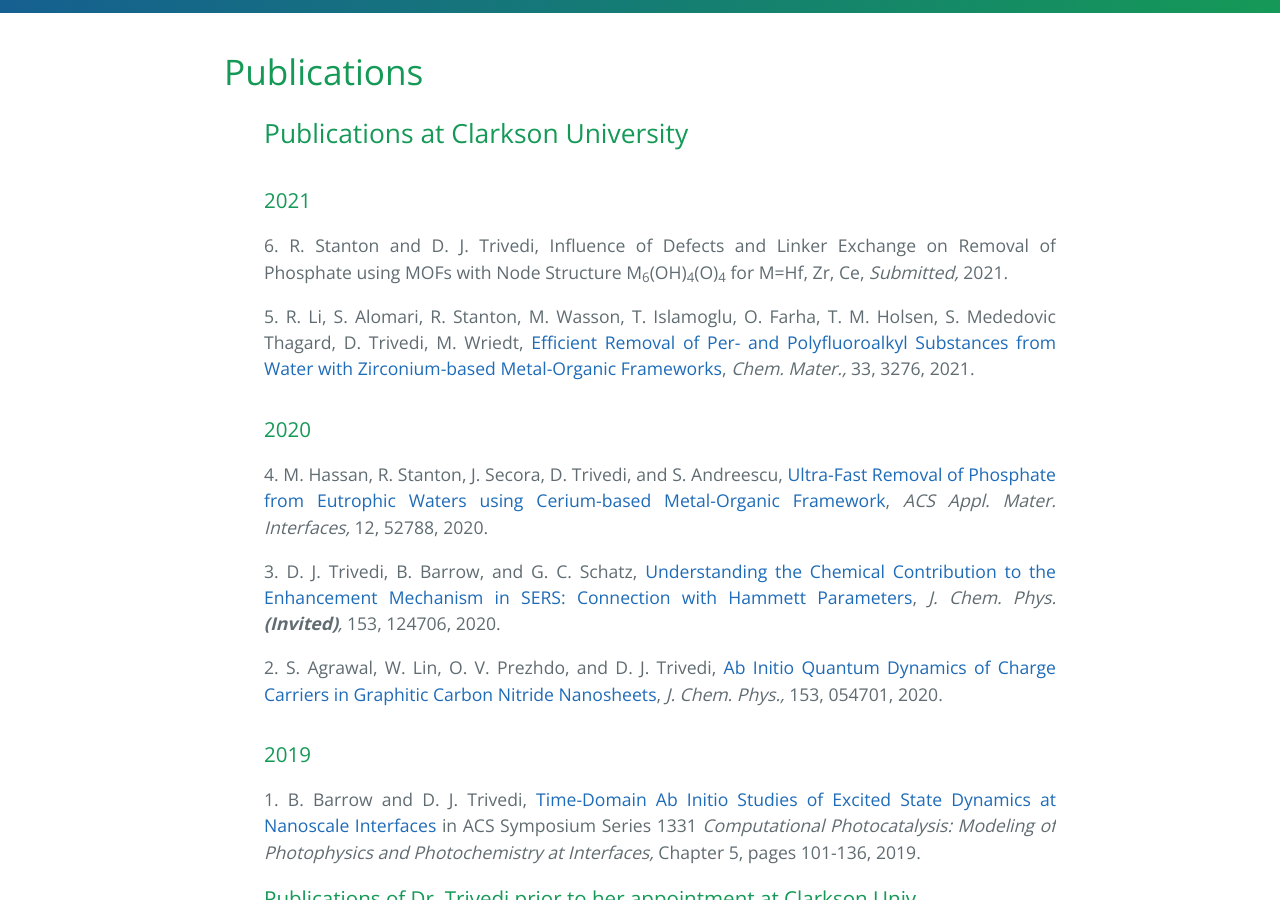
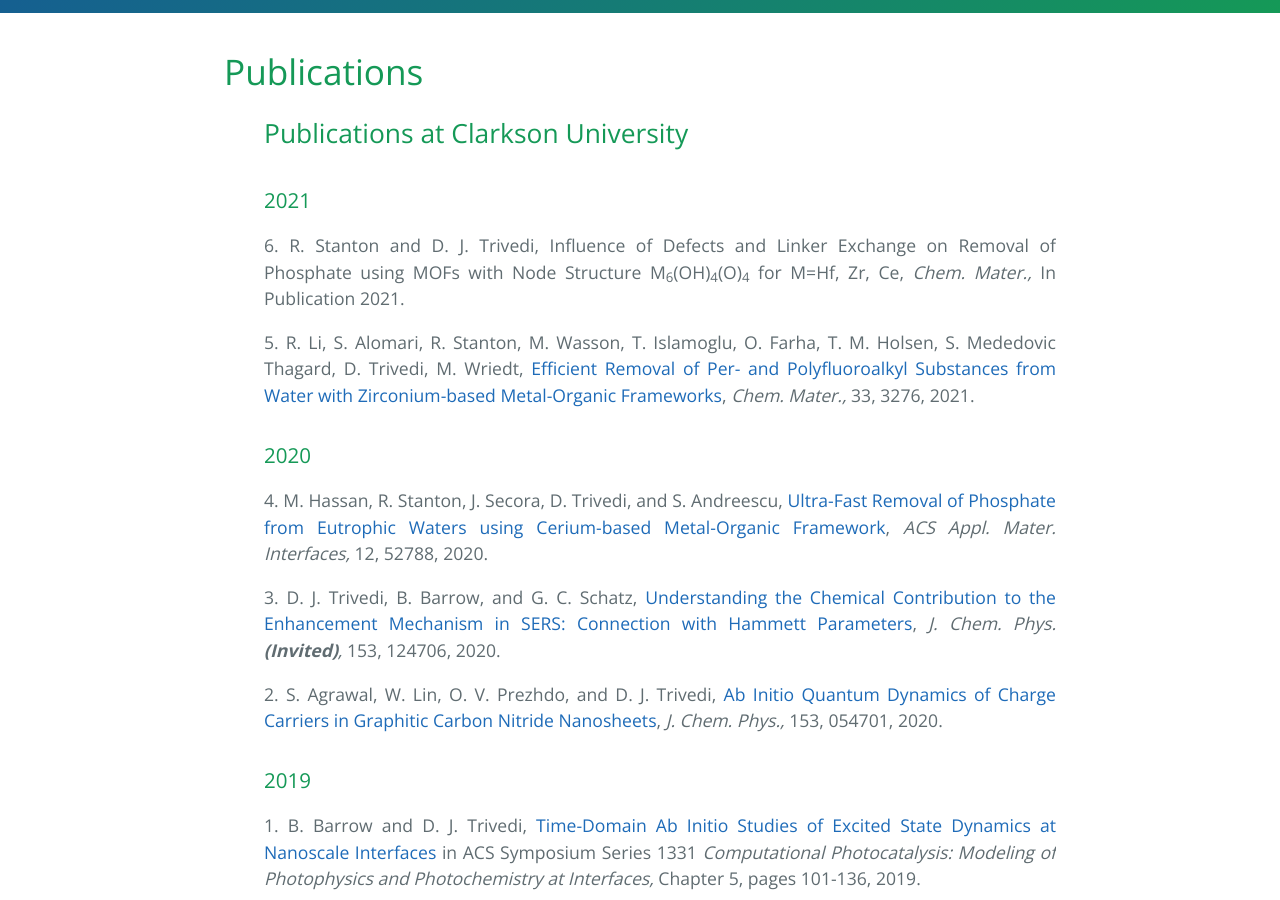
Before and after one commit to dharatrivedi/dharatrivedi.github.io, a Jekyll site: the page built from publication.html, in a window 1280 px wide and 900 px high, scrolled down 323 px. Built offline with Jekyll 4.4.1, drawn with Linux system fonts in a browser that asks for light colours.

Commit message:
Update publication.html

```diff
--- a/publication.html
+++ b/publication.html
@@ -8,7 +8,7 @@
   <ul class="clearfix" style="text-align:justify">
     <h2>Publications at Clarkson University</h2>
     <h3>2021</h3>
-      6. R. Stanton and D. J. Trivedi, Influence of Defects and Linker Exchange on Removal of Phosphate using MOFs with Node Structure M<sub>6</sub>(OH)<sub>4</sub>(O)<sub>4</sub> for M=Hf, Zr, Ce, <i> Submitted,</i> 2021.<br />
+      6. R. Stanton and D. J. Trivedi, Influence of Defects and Linker Exchange on Removal of Phosphate using MOFs with Node Structure M<sub>6</sub>(OH)<sub>4</sub>(O)<sub>4</sub> for M=Hf, Zr, Ce, <i> Chem. Mater.,</i> In Publication 2021.<br />
       <p> </p>
       5. R. Li, S. Alomari, R. Stanton, M. Wasson, T. Islamoglu, O. Farha, T. M. Holsen, S. Mededovic Thagard, D. Trivedi, M. Wriedt, <a href="https://doi.org/10.1021/acs.chemmater.1c00324"> Efficient Removal of Per- and Polyfluoroalkyl Substances from Water with Zirconium-based Metal-Organic Frameworks</a>, <i> Chem. Mater.,</i> 33, 3276, 2021.<br />
       <p> </p>
```
